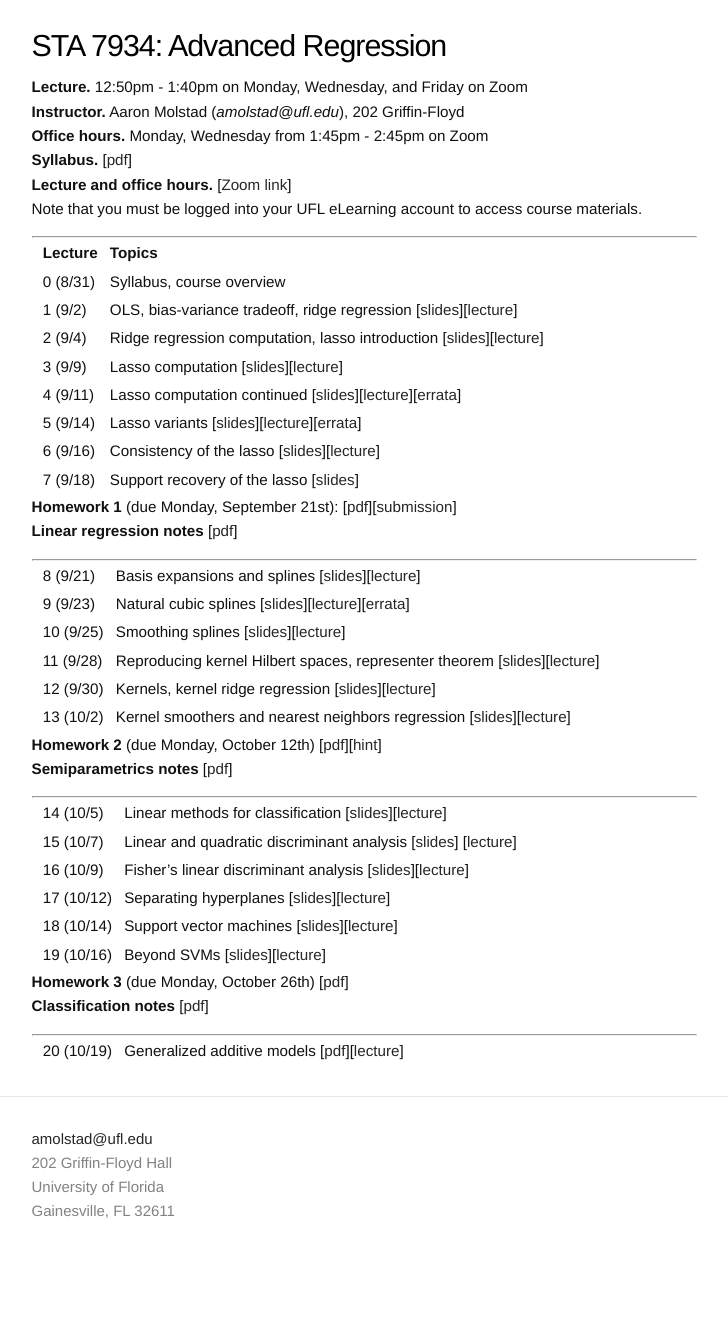
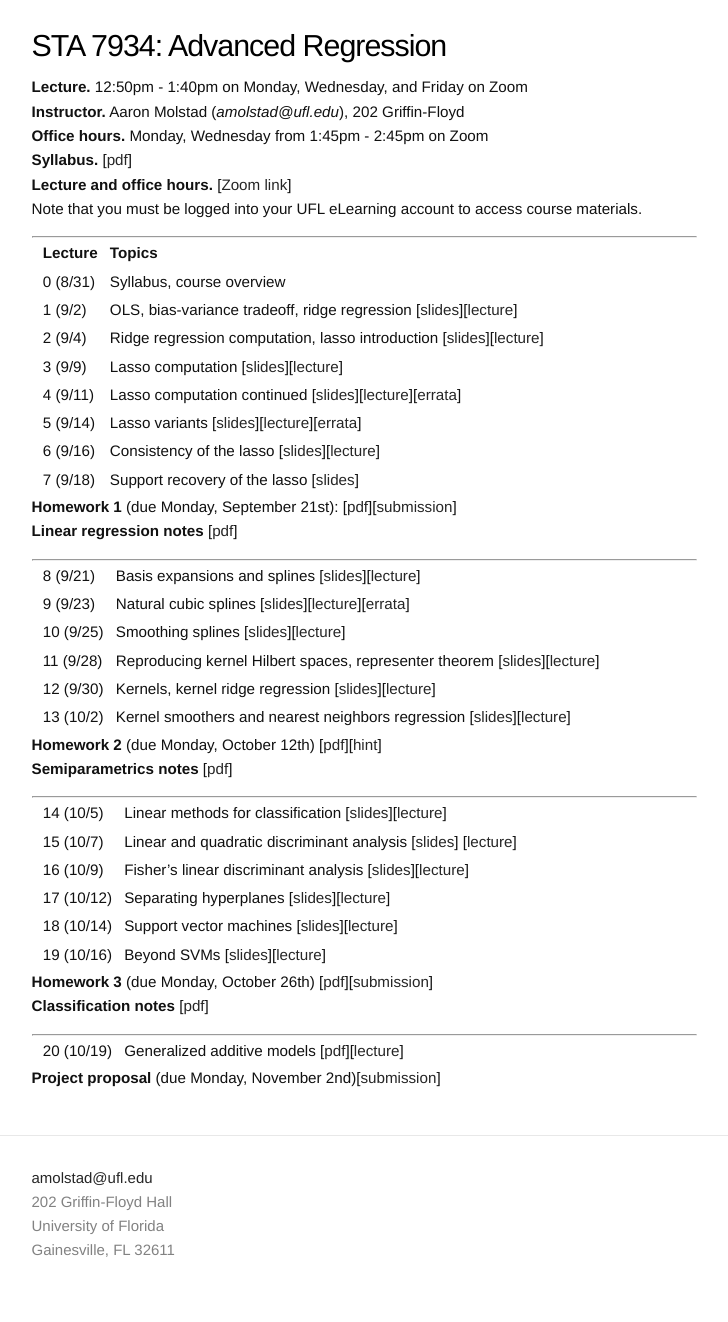
Before and after one commit to ajmolstad/ajmolstad.github.io, a Jekyll site: the page built from F20_STA7934.md, in a window 1280 px wide. Shown: the whole page, without its empty margins (276-1004 px from the left). Built offline with Jekyll 4.4.1, drawn with Linux system fonts in a browser that asks for light colours; before the commit the page ends 1283 px from its top, so only the background shows below that.

Commit message:
Update F20_STA7934.md

```diff
--- a/F20_STA7934.md
+++ b/F20_STA7934.md
@@ -49,10 +49,12 @@ Note that you must be logged into your UFL eLearning account to access course ma
 || 18 (10/14)  || Support vector machines [[slides](https://ufl.instructure.com/files/53555574/download?download_frd=1)][[lecture](https://ufl.instructure.com/courses/412309/files?preview=53555585)]||
 || 19 (10/16)  || Beyond SVMs [[slides](https://ufl.instructure.com/files/53679245/download?download_frd=1)][[lecture](https://ufl.instructure.com/courses/412309/files?preview=53679062)] ||
 
-**Homework 3** (due Monday, October 26th) [[pdf](https://ufl.instructure.com/files/53467803/download?download_frd=1)]
+**Homework 3** (due Monday, October 26th) [[pdf](https://ufl.instructure.com/files/53467803/download?download_frd=1)][[submission](https://ufl.instructure.com/courses/412309/assignments/4451174)]
 **Classification notes** [[pdf](https://ufl.instructure.com/files/53732537/download?download_frd=1)]
 
 
 ---------------
 
 || 20 (10/19)  || Generalized additive models [[pdf](https://ufl.instructure.com/files/53732354/download?download_frd=1)][[lecture](https://ufl.instructure.com/courses/412309/files?preview=53732281)]||
+
+**Project proposal** (due Monday, November 2nd)[[submission](https://ufl.instructure.com/courses/412309/assignments/4449663)]
```
